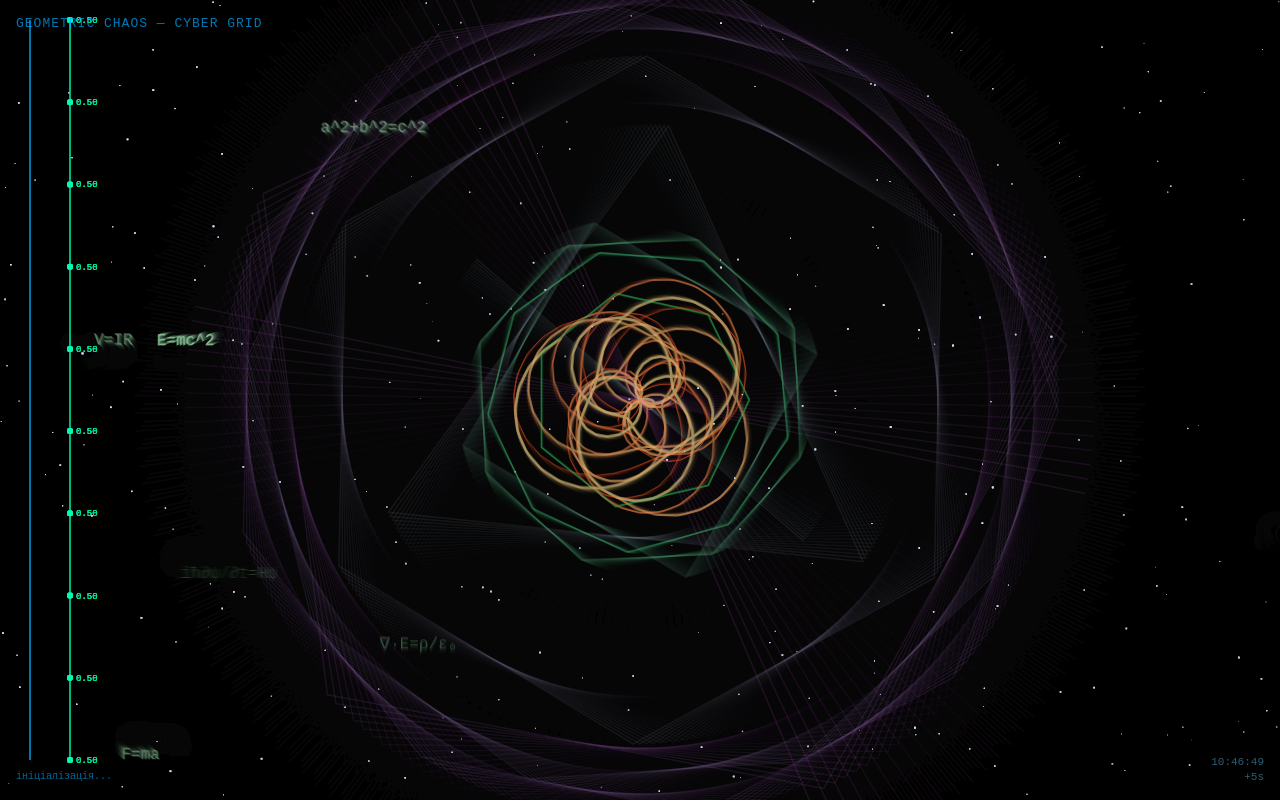
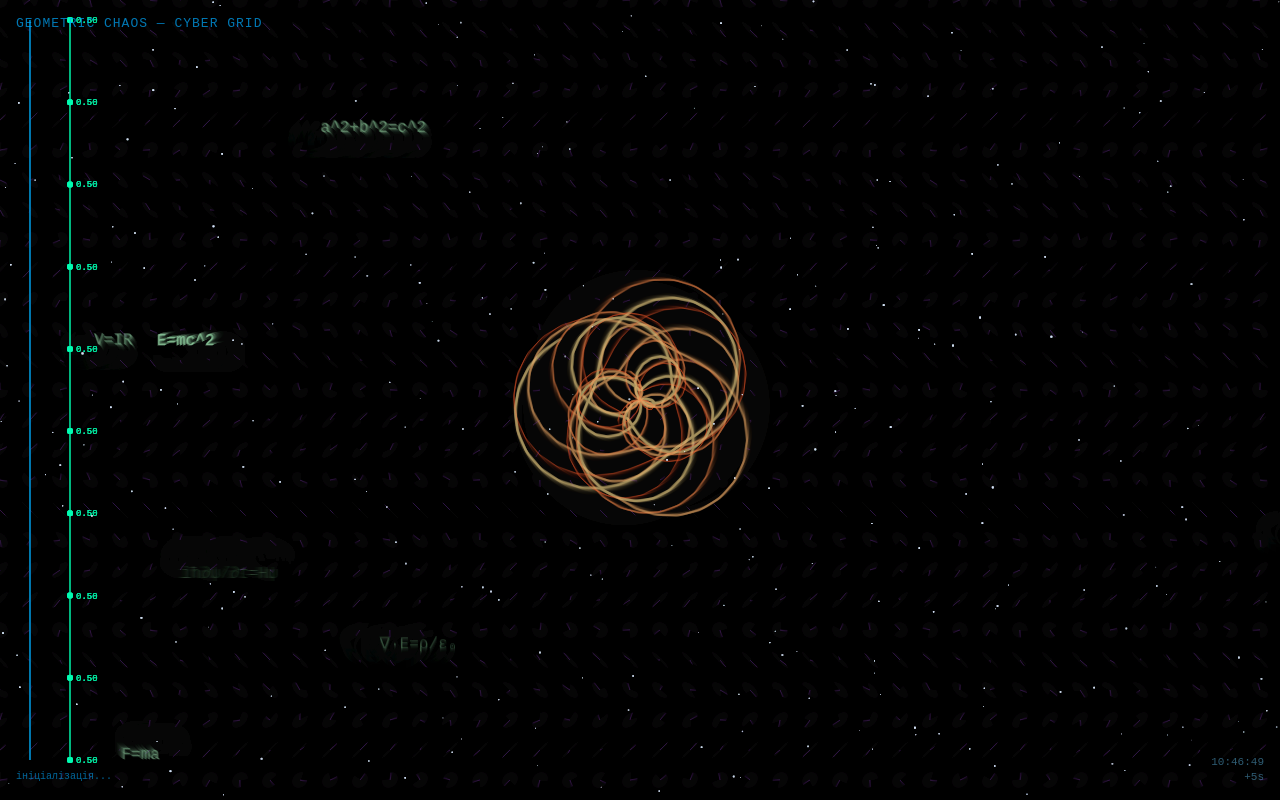
Before and after one commit to lavandaaudit/art.moment, a plain HTML site: page index.html in a window 1280 px wide. Drawn offline with Linux system fonts and the light colour scheme; no server answers.

Commit message:
Update index.html

```diff
--- a/index.html
+++ b/index.html
@@ -105,42 +105,22 @@ async function fetchRealPlanetData(){
 }
 fetchRealPlanetData(); setInterval(fetchRealPlanetData,120000);
 
-// --- Оновлений лівий графік ---
+// --- Лівий графік ---
 function drawLeftGraph(){
   const margin=30, height=canvas.height-60;
   const keys=Object.keys(realData);
   const spacing=height/(keys.length-1);
-
-  // Вертикальна центральна лінія
   ctx.strokeStyle='rgba(0,180,255,0.25)'; ctx.lineWidth=1.2;
   ctx.beginPath(); ctx.moveTo(margin,20); ctx.lineTo(margin,height+20); ctx.stroke();
-
   let prev=null;
   keys.forEach((k,i)=>{
-    const x=margin + realData[k]*80; // ширина графіка
+    const x=margin + realData[k]*80;
     const y=20 + i*spacing;
-
-    // Точки
-    ctx.beginPath();
-    ctx.arc(x,y,3,0,Math.PI*2);
-    ctx.fillStyle='rgba(0,255,180,0.85)';
-    ctx.fill();
-
-    // Лінії між точками
-    if(prev){
-      ctx.beginPath();
-      ctx.moveTo(prev.x,prev.y);
-      ctx.lineTo(x,y);
-      ctx.strokeStyle='rgba(0,255,180,0.35)';
-      ctx.lineWidth=1;
-      ctx.stroke();
-    }
+    ctx.beginPath(); ctx.arc(x,y,3,0,Math.PI*2);
+    ctx.fillStyle='rgba(0,255,180,0.85)'; ctx.fill();
+    if(prev){ctx.beginPath(); ctx.moveTo(prev.x,prev.y); ctx.lineTo(x,y); ctx.strokeStyle='rgba(0,255,180,0.35)'; ctx.lineWidth=1; ctx.stroke();}
     prev={x:x,y:y};
-
-    // Позначки значень
-    ctx.fillStyle='rgba(0,255,180,0.5)';
-    ctx.font='9px Courier New';
-    ctx.fillText(realData[k].toFixed(2),x+6,y+3);
+    ctx.fillStyle='rgba(0,255,180,0.5)'; ctx.font='9px Courier New'; ctx.fillText(realData[k].toFixed(2),x+6,y+3);
   });
 }
 
@@ -163,21 +143,19 @@ function loop(){
     ctx.fillRect(s.x,s.y,s.size,s.size);
   });
 
-  // Концентричні кола та полігони
-  for(let i=0;i<12;i++){
-    const sides=3+Math.floor(3+Math.sin(t*0.1+i)*4);
-    const r=60+40*i+Math.sin(t*0.2+i)*30+realData.seismic*50;
-    ctx.beginPath();
-    for(let j=0;j<sides;j++){
-      const angle=(Math.PI*2/sides)*j+t*0.2*i;
-      const x=cx+Math.cos(angle)*r;
-      const y=cy+Math.sin(angle)*r;
-      j===0?ctx.moveTo(x,y):ctx.lineTo(x,y);
+  // --- Пульсуюча сітка замість фіолетових кіл ---
+  const gridSpacing=30;
+  for(let gx=0; gx<canvas.width; gx+=gridSpacing){
+    for(let gy=0; gy<canvas.height; gy+=gridSpacing){
+      const offsetX=Math.sin((gx+gy+t*50)*0.02)*15*chaos;
+      const offsetY=Math.cos((gx-gy+t*50)*0.02)*15*chaos;
+      ctx.beginPath();
+      ctx.moveTo(gx,gy);
+      ctx.lineTo(gx+offsetX,gy+offsetY);
+      ctx.strokeStyle=`rgba(180,100,255,0.03)`;
+      ctx.lineWidth=1;
+      ctx.stroke();
     }
-    ctx.closePath();
-    ctx.strokeStyle=`rgba(${50+i*15},${180-i*8},${100+i*12},${0.05+chaos*0.15})`;
-    ctx.lineWidth=1+realData.magnetic;
-    ctx.stroke();
   }
 
   // Спіралі
@@ -205,6 +183,21 @@ function loop(){
   // Лівий графік
   drawLeftGraph();
 
+  // Анімація блобів
+  const avg=blobs.reduce((s,b)=>s + (realData[b.param]||0.5),0)/blobs.length;
+  blobs.forEach(b=>{
+    b.currentSize=lerp(b.currentSize,b.targetSize,0.04+chaos*0.10);
+    b.currentAlpha=lerp(b.currentAlpha,b.targetAlpha,0.05+chaos*0.12);
+    b.currentDist=lerp(b.currentDist,b.targetDist,0.04+chaos*0.08);
+    const pulse=Math.sin(t*0.7+b.phase)*0.15+Math.sin(t*1.3+b.phase*1.4)*0.09+Math.sin(t*2.1+b.phase*0.7)*0.06*chaos;
+    const size=b.currentSize*(1+pulse*(0.4+chaos*0.9));
+    b.angle+=(0.008+avg*0.03+chaos*0.04)*(1+pulse*0.3);
+    const x=cx+Math.cos(b.angle)*b.currentDist;
+    const y=cy+Math.sin(b.angle)*b.currentDist;
+    ctx.fillStyle=b.color+(b.currentAlpha+pulse*0.25).toFixed(2)+')';
+    ctx.beginPath(); ctx.arc(x,y,size,0,Math.PI*2); ctx.fill();
+  });
+
   requestAnimationFrame(loop);
 }
 loop();
```
